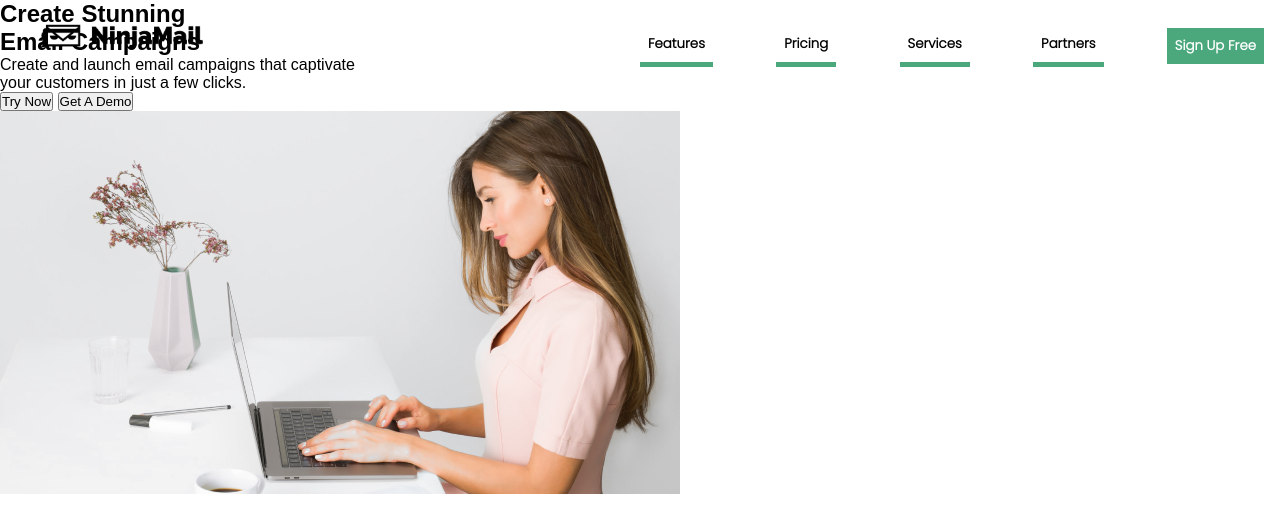
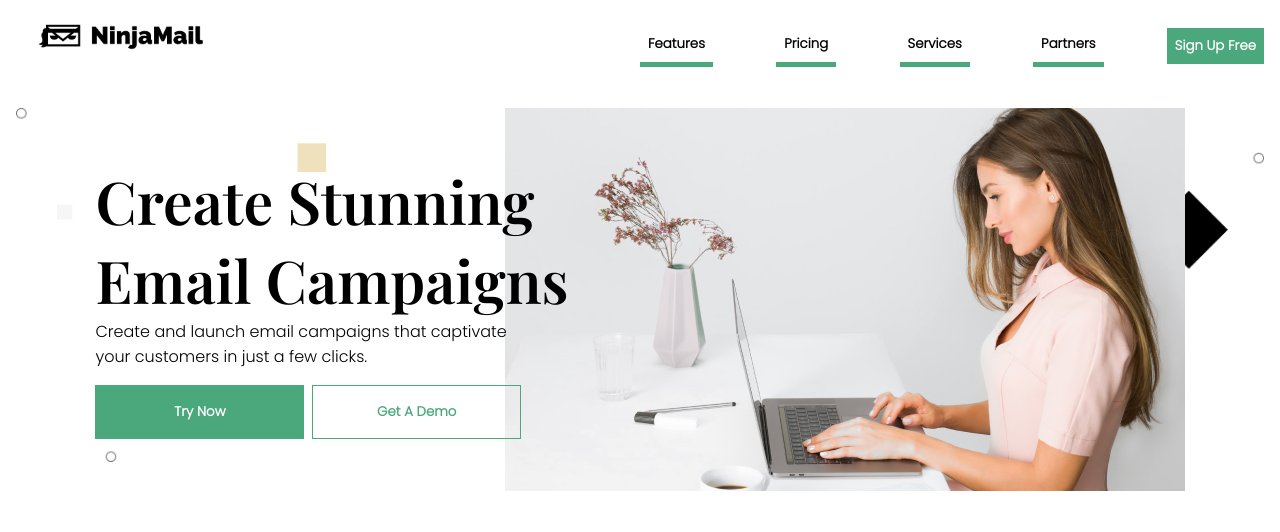
Before and after one commit to MohamadMahdi-Tasha/ninja-mail, a plain HTML site: page index.html in a window 1280 px wide. Drawn offline with nearby package versions, Linux system fonts and the light colour scheme.

Commit message:
added styles of first section

```diff
--- a/index.html
+++ b/index.html
@@ -24,7 +24,7 @@
 </head>
 <body>
 <!--Header Section Of Page-->
-<header class="w-100 d-inline-flex ai-center jc-sb p-1 p-fixed">
+<header class="w-100 d-inline-flex ai-center jc-sb p-1">
     <!--Left Side-->
     <div class="w-50 media-807-w-30 media-587-w-50"><img class="w-30 media-807-w-50 media-587-w-50 media-323-w-100" src="src/img/NinjaMail%20Logo.png" alt="Logo Of Page"></div>
     <!--Right Side-->
@@ -39,24 +39,27 @@
     </div>
 </header>
 <!--First Section Of Page-->
-<section>
+<section class="p-1">
+    <div class="bg-img-first-section bg-cover d-inline-flex ai-center jc-center w-100">
         <!--left Side-->
-    <div>
-        <h1>
+        <div class="w-100 d-inline-flex jc-center ai-center">
+            <div class="z-index-2">
+                <h1 class="fs-59 mr-1">
                     Create Stunning <br>
                     Email Campaigns
                 </h1>
-        <p>
+                <p class="ff-poppins mb-1">
                     Create and launch email campaigns that captivate <br>
                     your customers in just a few clicks.
                 </p>
-        <div>
-            <a href="#"><button>Try Now</button></a>
-            <a href="#"><button>Get A Demo</button></a>
+                <div class="d-inline-flex w-90">
+                    <a class="w-50 mr-dot-5" href="#"><button class="w-100 p-1 b-1-green fw-bold bg-green b-none c-white transition ff-poppins hover-bg-dark-green">Try Now</button></a>
+                    <a class="w-50" href="#"><button class="w-100 p-1 hover-bg-green-c-white transition fw-bold ff-poppins b-1-green c-green bg-none">Get A Demo</button></a>
                 </div>
             </div>
-    <!--Right Side-->
-    <div><img src="src/img/photo-1544717302-de2939b7ef71%20(image).jpg" alt="Picture Of Woman Working With Lap Top"></div>
+            <img class="z-index-1 ml-minus-4" src="src/img/photo-1544717302-de2939b7ef71%20(image).jpg" alt="Picture Of Woman Working With Lap Top">
+        </div>
+    </div>
 </section>
 </body>
 </html>
--- a/src/style.css
+++ b/src/style.css
@@ -10,7 +10,8 @@ button {cursor: pointer;}
     margin: 0;
     padding: 0;
     box-sizing: border-box;
-    font-family: 'Playfair', sans-serif;
+    font-family: 'Playfair Display', sans-serif;
+    outline: none;
 }
 
 /*Styles*/
@@ -46,6 +47,20 @@ button {cursor: pointer;}
 .hover-c-white:hover {color: white;}
 .hover-bg-dark-green:hover {background-color: #39805f;}
 .p-fixed {position:fixed;}
+.bg-img-first-section {background-image: url("img/Bg Of First Section.png");}
+.bg-cover {background-size: cover;}
+.jc-end {justify-content: end;}
+.fs-59 {font-size: 59px;}
+.mr-dot-5 {margin-right: .5rem;}
+.z-index-2 {z-index: 2;}
+.z-index-1 {z-index: 1;}
+.w-90 {width: 90%;}
+.ml-minus-4 {margin-left: -4rem;}
+.c-green {color: var(--green);}
+.b-1-green {border: 1px solid var(--green);}
+.hover-bg-green-c-white:hover {background-color: var(--green);color: white;}
+.mb-1 {margin-bottom: 1rem;}
+.fw-normal {font-weight: normal;}
 
 /*Media Querys*/
 @media (max-width: 807px) {
```
Also changed, not shown: src/img/Bg Of First Section.png (added). Lines whose indentation alone changed are shown as unchanged.
